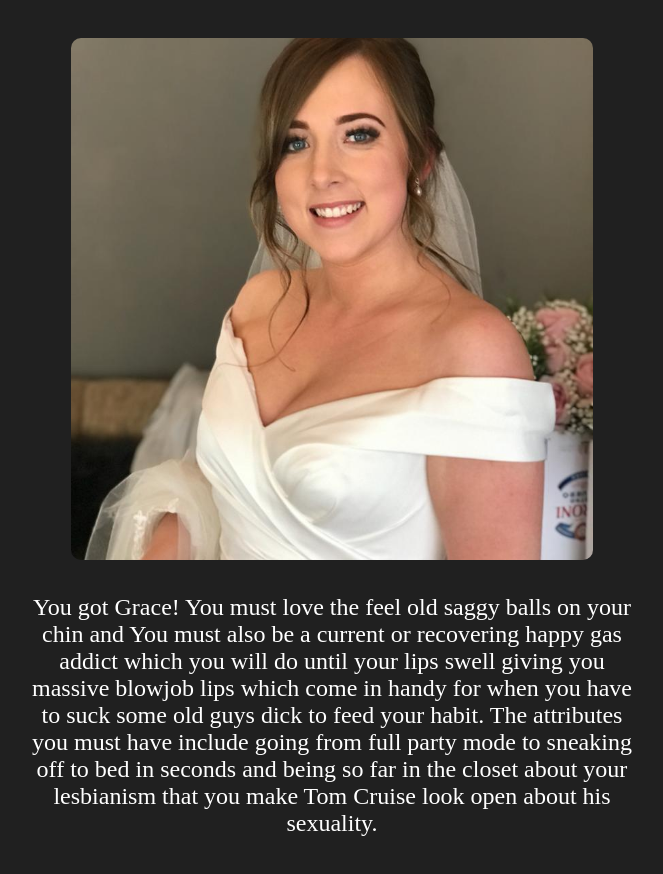
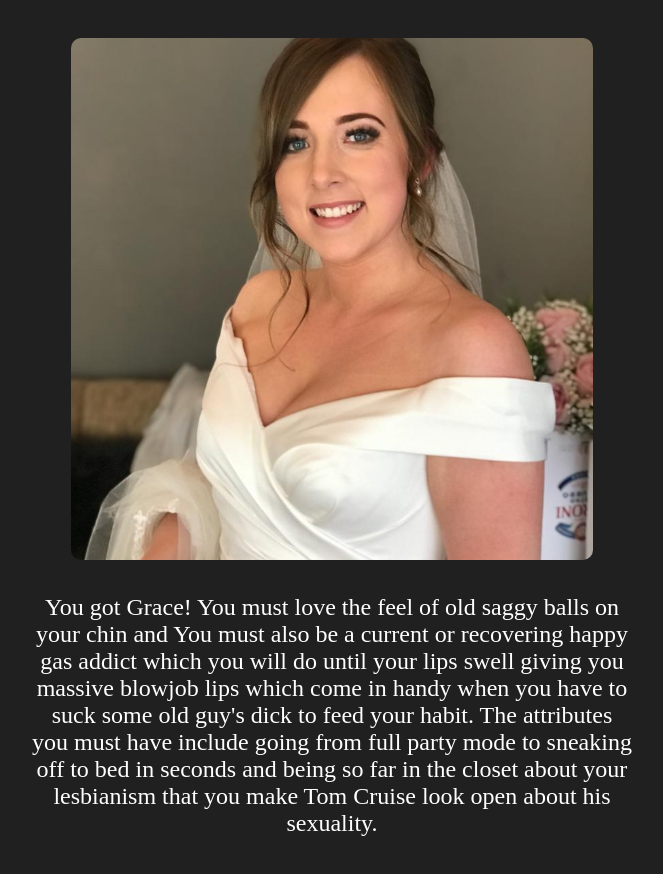
Before and after one commit to E11i30t/E11i30t.github.io, a plain HTML site: page QuizSite/grace.html in a window 1280 px wide. Shown: the part 166-1040 px from the top of the page, without its empty margins (308-971 px from the left). Drawn offline with Linux system fonts and the light colour scheme.

Commit message:
Update grace.html

```diff
--- a/QuizSite/grace.html
+++ b/QuizSite/grace.html
@@ -12,9 +12,9 @@
   <h1>Your Results Are:</h1>
   <h1>Grace!</h1>
   <img src="resources/images/graceResult.JPG">
-  <p> You got Grace! You must love the feel old saggy balls on your chin and You must also be a current
+  <p> You got Grace! You must love the feel of old saggy balls on your chin and You must also be a current
     or recovering happy gas addict which you will do until your lips swell giving you massive
-    blowjob lips which come in handy for when you have to suck some old guys dick to feed your habit.
+    blowjob lips which come in handy when you have to suck some old guy's dick to feed your habit.
     The attributes you must have include going from full party mode to sneaking off to bed in seconds and being so
     far in the closet about your lesbianism that you make Tom Cruise look open about his sexuality.
   </p>
```
